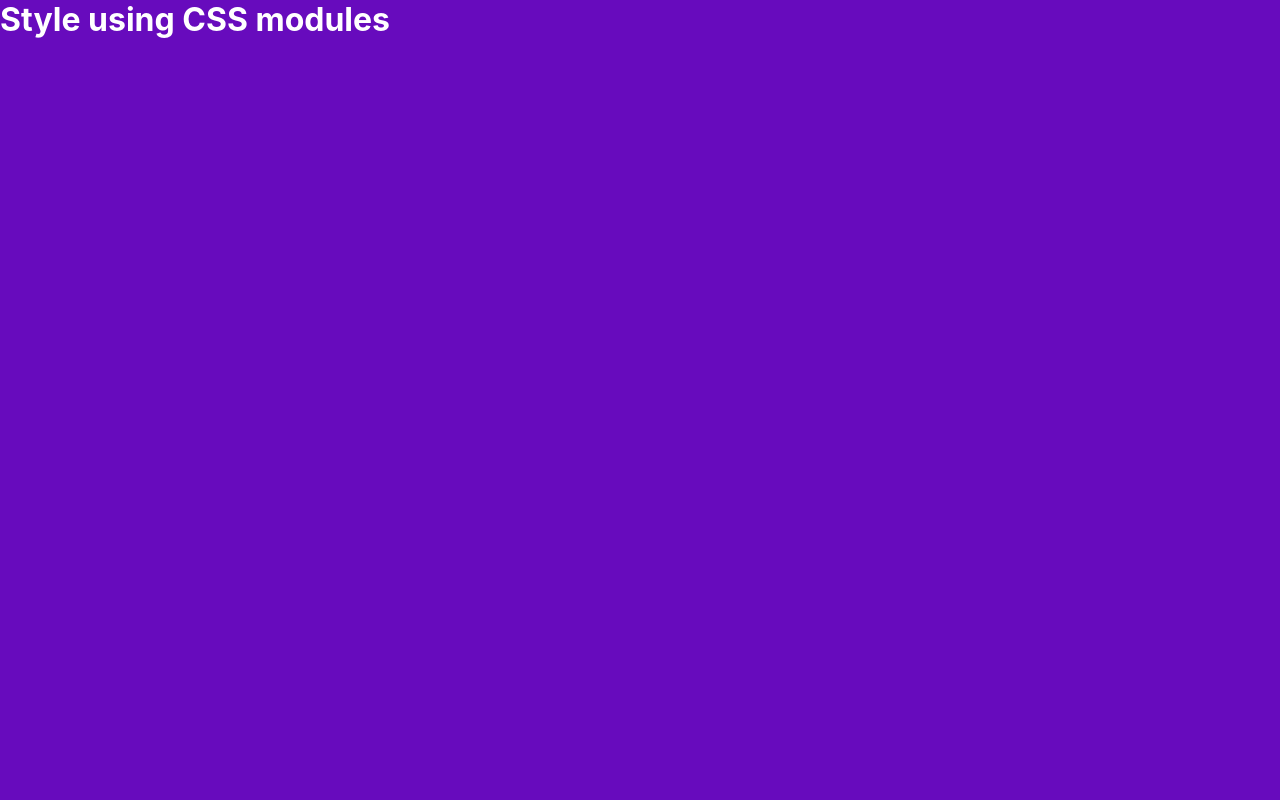
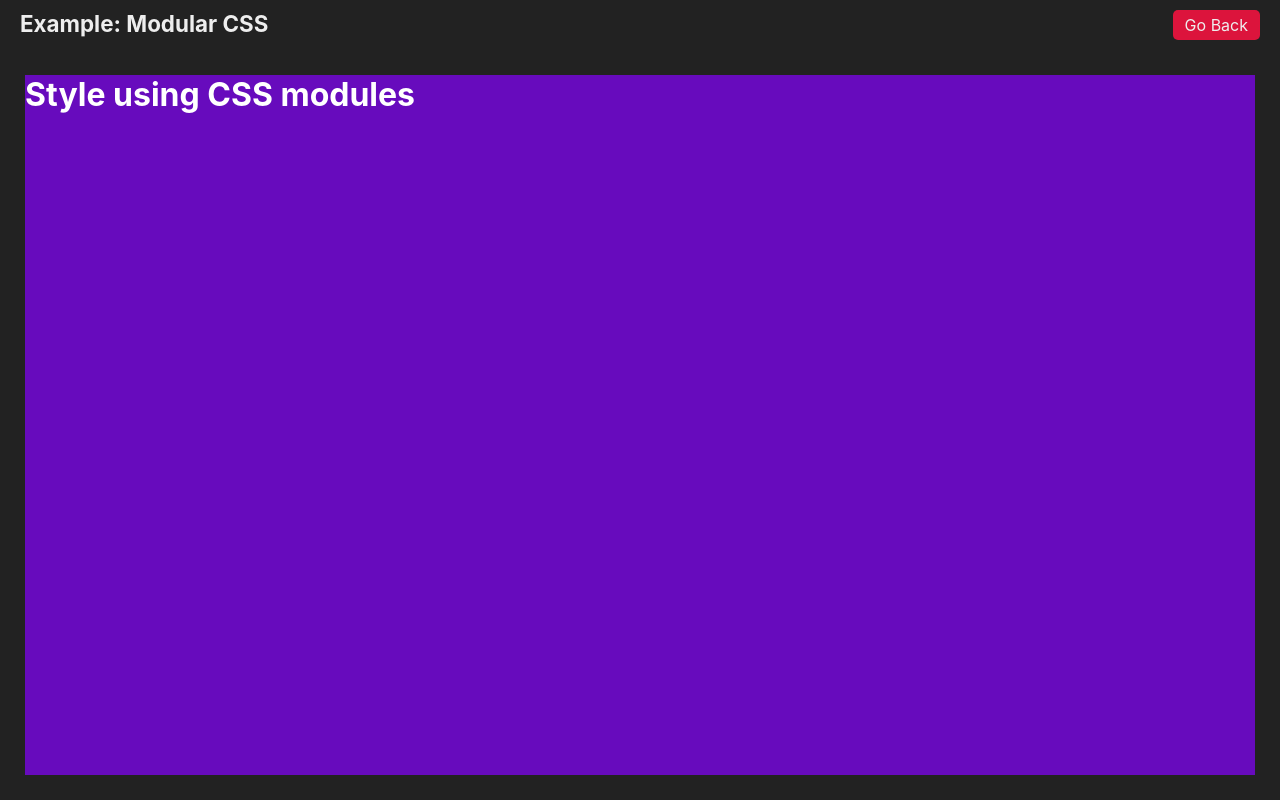
Before and after one commit to victorduarte317/nextjs, a Next.js app: page /style in a window 1280 px wide. Built offline with nearby package versions, Linux system fonts and the light colour scheme.

Commit message:
Modular CSS - Layout Component

```diff
--- /dev/null
+++ b/src/components/Layout.jsx
@@ -0,0 +1,22 @@
+import Link from "next/link"
+import style from "../styles/Layout.module.css"
+
+export default function Layout(props) {
+    return (
+        <div className={style.layout}>
+
+            <div className={style.header}>
+                <h1>{props.title ?? 'example'}</h1>
+
+                <Link href='/'>
+                    <a>Go Back</a>
+                </Link>
+            </div>
+
+            <div className={style.content}>
+                {props.children}
+            </div>
+
+        </div>
+    )
+}
--- a/src/pages/index.jsx
+++ b/src/pages/index.jsx
@@ -1,7 +1,11 @@
+import Link from "next/link";
+
 export default function Home() {
     return (
         <div>
-            <h1> Next.JS & React Fundamentals</h1>
+            <Link href="/style">
+                Style
+            </Link>
         </div>
     )
 }
--- a/src/pages/style.jsx
+++ b/src/pages/style.jsx
@@ -1,9 +1,13 @@
 import styles from '../styles/Style.module.css'
+import Layout from '../components/Layout'
 
 export default function Style() {
     return (
-        <div className={styles.purple}>
-            <h1>Style using CSS modules</h1>
-        </div>
+        <Layout title='Example: Modular CSS'>
+            <div className={styles.purple}>
+                <h1>Style using CSS modules</h1>
+            </div>
+        </Layout>
+
     )
 }
--- /dev/null
+++ b/src/styles/Layout.module.css
@@ -0,0 +1,27 @@
+.layout {
+    height: 100vh;
+    display: flex;
+    flex-direction: column;
+}
+
+.header {
+    display: flex;
+    justify-content: space-between;
+    padding: 10px 20px;
+}
+
+.header h1 {
+    margin: 0;
+    font-size: 1.4rem;
+}
+
+.header a {
+    background-color: crimson;
+    padding: 5px 12px;
+    border-radius: 5px;
+}
+
+.content {
+    padding: 25px;
+    height: 100%;
+}
--- a/src/styles/Style.module.css
+++ b/src/styles/Style.module.css
@@ -1,5 +1,5 @@
 .purple {
-    height: 100vh;
+    height: 100%;
     background-color: #670bbd;
     color: #fff
 }
```
